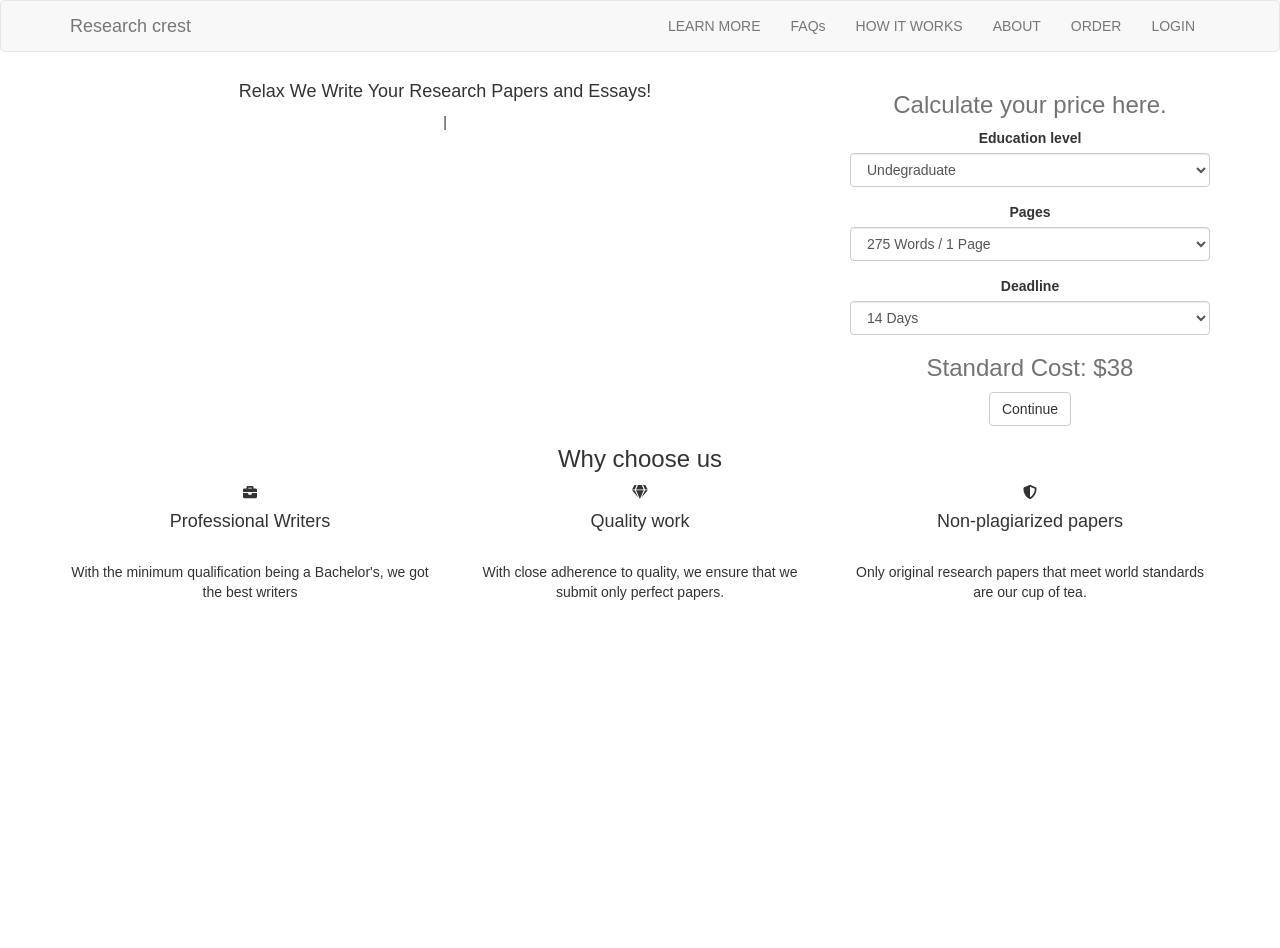
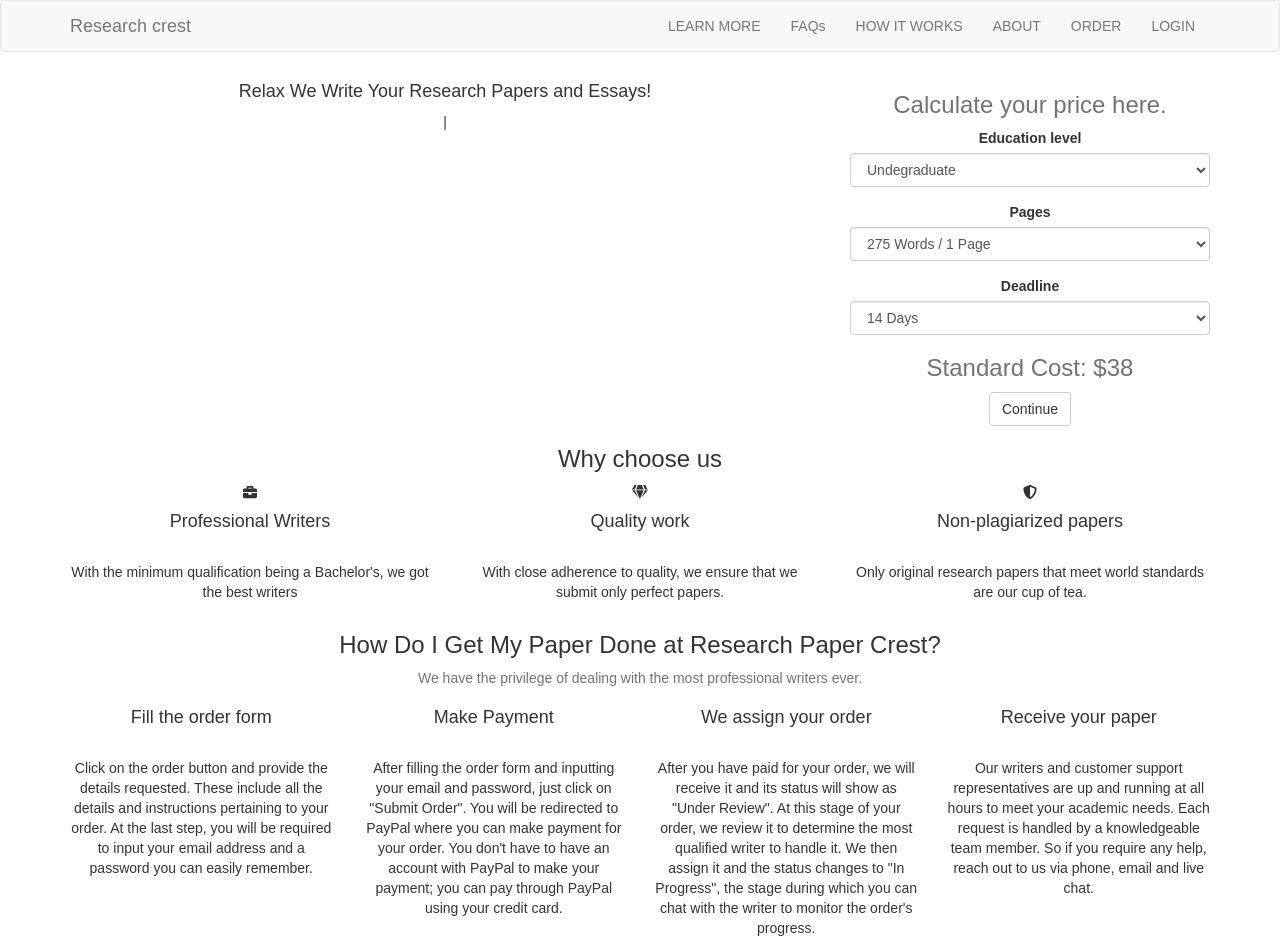
Before and after one commit to shaddyshad/rcrest, a React (Create React App) app: page / in a window 1280 px wide. Before the commit the page ends 800 px from the top, so only its background shows below. Built offline with nearby package versions, Linux system fonts and the light colour scheme.

Commit message:
Wire process list component

```diff
--- a/src/App.js
+++ b/src/App.js
@@ -5,6 +5,7 @@
 import NavBar from './components/NavBar';
 import Banner from './components/Banner';
 import Values from './components/Values';
+import ProcessList from './components/ProcessList'
 
 class App extends Component {
   render() {
@@ -13,6 +14,7 @@
           <NavBar/>
           <Banner/>
           <Values/>
+          <ProcessList/>
       </div>
     );
   }
```
